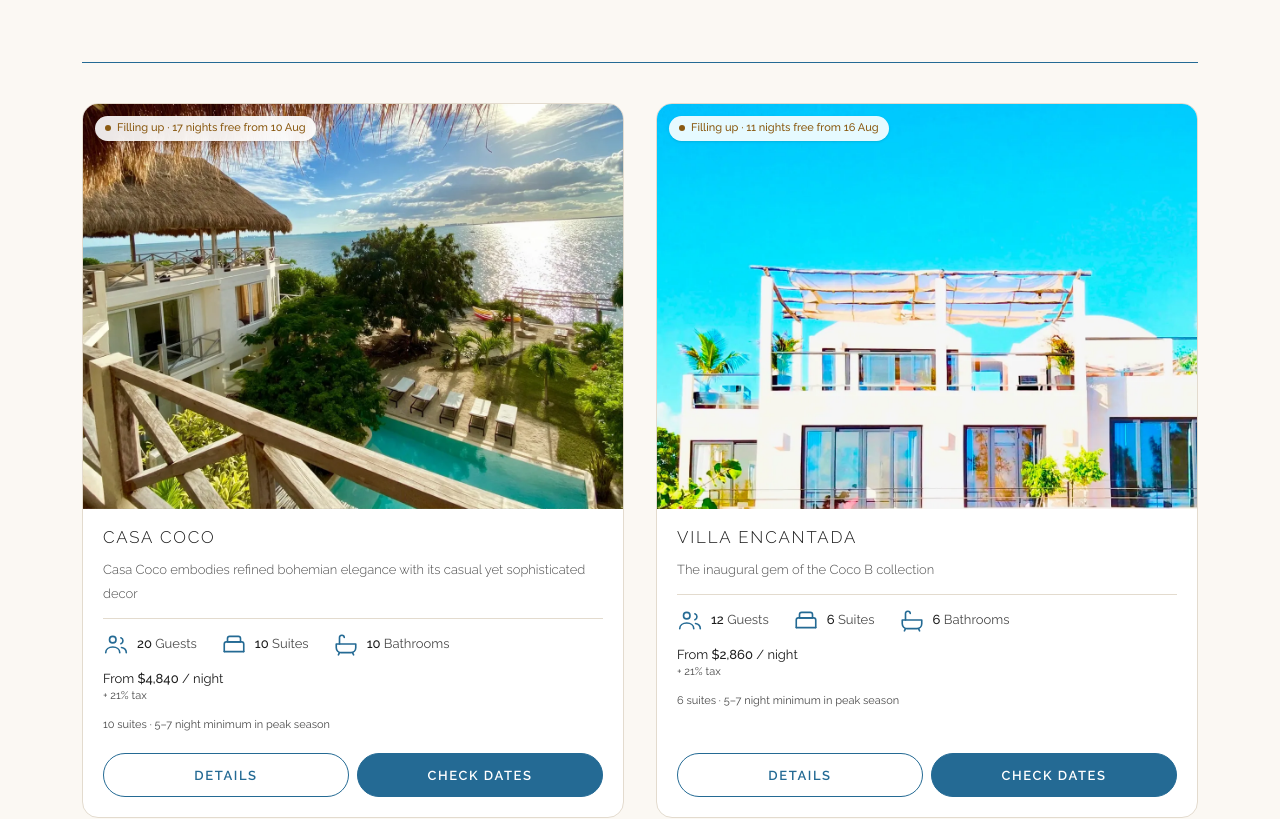
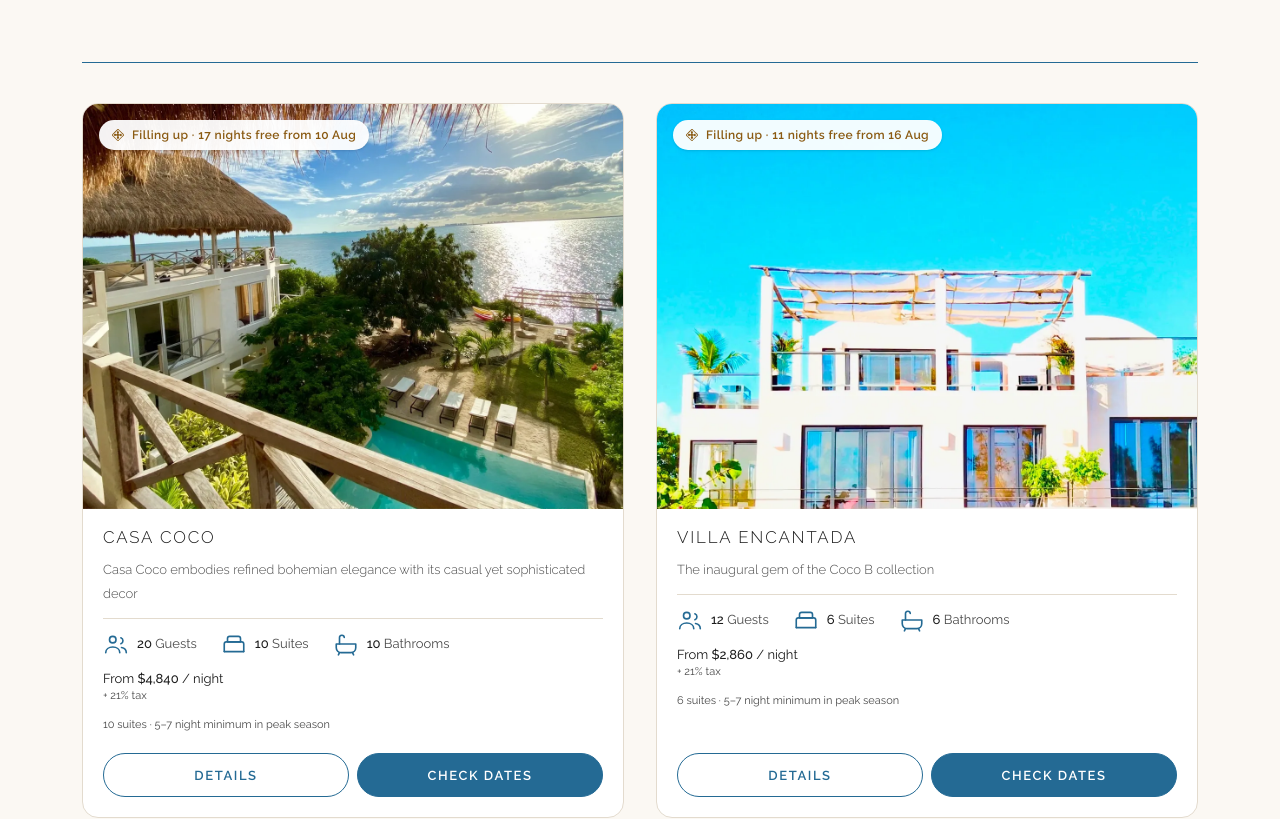
Before and after one commit to Tiggreee/Triple_Island, a Next.js app: page /villas in a window 1280 px wide. Shown: the part 827-1646 px from the top of the page. Built offline with nearby package versions, Linux system fonts and the light colour scheme; no server answers.

Commit message:
chip: azulejo en vez de punto, fondo blanco solido en vez de tintado, contra la guia real

```diff
--- a/src/components/villa/availability-chip.tsx
+++ b/src/components/villa/availability-chip.tsx
@@ -1,18 +1,25 @@
 import { augStatus } from "@/lib/availability";
 
 const toneClasses: Record<string, string> = {
-  open: "bg-brand/10 text-brand",
-  filling: "bg-accent/10 text-accent",
-  almost: "bg-danger/10 text-danger",
+  open: "text-brand",
+  filling: "text-accent",
+  almost: "text-danger",
 };
 
 export function AvailabilityChip({ unit, className = "" }: { unit: number; className?: string }) {
   const { tone, label } = augStatus(unit);
   return (
     <span
-      className={`inline-flex items-center gap-1.5 rounded-full px-2.5 py-1 text-[11px] font-medium ${toneClasses[tone]} ${className}`}
+      className={`inline-flex items-center gap-2 rounded-full bg-white/95 px-[13px] py-[7px] text-xs font-semibold tracking-[0.4px] ${toneClasses[tone]} ${className}`}
     >
-      <span className="h-1.5 w-1.5 rounded-full bg-current" aria-hidden="true" />
+      <svg viewBox="0 0 255 254" className="h-3 w-3 shrink-0" fill="currentColor" aria-hidden="true">
+        <path d="M122.518 40.7148C130.85 40.0698 134.844 45.1707 140.435 50.6709C145.632 55.7783 152.196 61.3063 149.065 69.374C143.835 82.8625 128.143 103.778 147.474 113.649C155.732 117.638 173.536 107.146 181.176 103.927C190.709 99.7765 194.194 104.943 200.541 111.134C214.229 124.541 215.906 126.98 202.806 140.407C187.819 155.767 187.854 152.418 168.854 143.699C157.272 138.385 147.08 134.629 139.257 148.376C138.77 160.151 142.25 166.218 147.429 176.559C149.609 180.916 152.23 186.16 150.181 190.979C147.532 197.215 135.382 208.704 129.39 211.616C120.423 212.809 110.398 200.69 104.738 194.03C94.609 182.124 123.806 158.253 111.302 143.912C97.241 127.782 78.5049 149.8 63.7176 149.657C57.9035 149.601 46.1896 135.869 42.2693 131.385C34.3893 123.16 54.2003 106.963 60.2664 102.475C69.2452 95.8288 93.6301 120.143 105.871 111.704C125.745 97.9993 99.6445 77.9009 101.493 62.249C101.935 58.5253 118.787 42.7733 122.518 40.7148Z" />
+        <path
+          fillRule="evenodd"
+          clipRule="evenodd"
+          d="M131.732 0C142.582 3.76947 152.3 15.7301 160.501 23.958L193.04 56.6152L228.056 91.5117C236.309 99.7304 247.542 109.174 252.806 119.343C256.423 126.328 252.91 136.773 247.702 142.084C229.121 161.044 210.224 179.809 191.454 198.576L159.722 230.289C153.496 236.509 142.898 248.658 135.115 252.162C126.874 255.871 117.202 252.611 110.959 246.415C104.882 240.382 98.4783 234.038 92.2694 227.812L55.3983 190.834L23.4715 159.022C17.7546 153.329 11.8204 147.66 6.4354 141.77C-0.0997882 134.626 -2.13769 125.538 2.56626 116.814C4.08844 113.982 6.14853 111.514 8.40318 109.245C28.3009 89.2252 48.3308 69.3383 68.2743 49.3604L96.3836 21.1982C104.544 13.0298 111.663 3.58688 122.742 0H131.732ZM126.205 18.9131C120.105 20.8048 106.833 35.571 101.688 40.7148L65.2811 77.1299C58.9056 83.5113 23.6266 117.18 20.5526 122.685C19.8259 123.991 19.0135 126.638 19.3338 128.125C19.8832 130.668 23.2825 134.31 25.0165 136.203C33.3314 145.275 119.197 231.616 123.028 233.341C124.545 234.025 126.388 234.292 128.042 234.436C134.262 232.699 150.084 215.35 155.189 210.253L219.695 145.729C222.408 143.013 225.378 139.97 228.079 137.308C235.965 129.533 237.407 125.742 229.367 117.607C212.045 100.083 194.602 82.7002 177.177 65.2861L148.986 37.1211C143.864 32.0029 138.777 26.842 133.547 21.833C131.515 19.8878 128.923 19.2072 126.205 18.9131Z"
+        />
+      </svg>
       {label}
     </span>
   );
--- a/src/components/villa/villa-card.tsx
+++ b/src/components/villa/villa-card.tsx
@@ -23,7 +23,7 @@ export function VillaCard({ villa }: { villa: VillaData }) {
     <article className="flex flex-col overflow-hidden rounded-2xl border border-border bg-surface">
       <div className="relative aspect-[4/3] w-full">
         <Image src={villa.photo} alt={`${villa.name} exterior`} fill sizes="(min-width: 640px) 50vw, 100vw" className="object-cover" />
-        <AvailabilityChip unit={unit} className="absolute left-3 top-3 bg-surface/90 shadow-sm backdrop-blur-sm" />
+        <AvailabilityChip unit={unit} className="absolute left-4 top-4 shadow-sm" />
       </div>
       <div className="flex flex-1 flex-col gap-3 p-5">
         <h2 className="text-[16.8px] font-light uppercase leading-[16.87px] tracking-[1.863px] text-foreground">{villa.name}</h2>
```
